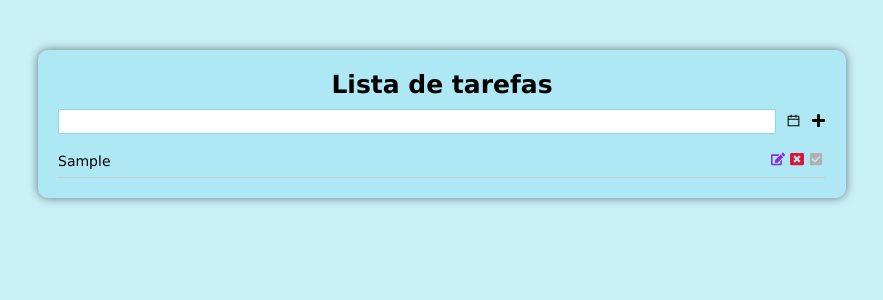
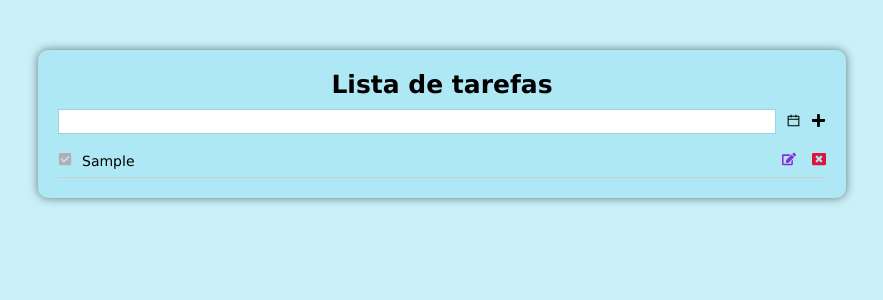
Before and after one commit to KennethMarcano/Lista-de-tarefas, a React (Create React App) app: page / in a window 1280 px wide. Both pictures are taken after typing "Sample" into the empty fields and a click on the button 1011 px from the left and 121 px from the top of the page. Shown: the top 300 px of the page, without its empty margins (198-1081 px from the left). Built offline with nearby package versions, Linux system fonts and the light colour scheme.

Commit message:
added warning message about delete task and modificated position button check

```diff
--- a/src/components/Main.js
+++ b/src/components/Main.js
@@ -64,8 +64,8 @@ export default class Main extends Component {
                     {
                         tasks.map((task) => {
                             return <p key={task[0]}>
-                                    - {task[0]}.
-                                   </p>
+                                - {task[0]}.
+                            </p>
                         })
                     }
                 </div>
@@ -96,6 +96,9 @@ export default class Main extends Component {
 
     handleDelete = (e, index) => {
         const { tarefas } = this.state;
+        // eslint-disable-next-line
+        const deleteConfirm = confirm(`Certeza que você quer apagar a tarefa: \n ${tarefas[index][0]}`);
+        if(!deleteConfirm) return;
         let novasTarefas = [...tarefas];
         novasTarefas.splice(index, 1)
         this.setState({
--- a/src/components/Tarefas/Tarefas.css
+++ b/src/components/Tarefas/Tarefas.css
@@ -16,6 +16,12 @@
         transition: all 300ms;
     }
 
+    .check-task{
+        display: flex;
+        align-items: center;
+        gap: 1rem;
+    }
+
     #taskDate{
         width: 6.4rem;
         margin-left: 2rem;
@@ -32,15 +38,16 @@
     }
 
     .button{
-        margin-left: 0.5rem;
         cursor: pointer;
         color: rgb(180, 174, 174);
     }
     .edit {
+        margin-left: 1.6rem;
         color: blueviolet;
     }
 
     .delete {
+        margin-left: 1.6rem;
         color:crimson;
     }
 
--- a/src/components/Tarefas/index.js
+++ b/src/components/Tarefas/index.js
@@ -10,13 +10,17 @@ export default function Tarefas({ tarefas, handleEdit, handleDelete, handleCheck
             {
                 tarefas.map((tarefa, index) => (
                     <li key={index} className="listTarefas">
-                        <label id="tarefas">{tarefa[0]}</label>
+                        <div className="check-task">
+                            <div>
+                                <FaCheckSquare onClick={(e) => handleCheck(index)} className='check button' id="check" />
+                            </div>
+                            <label id="tarefas">{tarefa[0]}</label>
+                        </div>
                         <div className="date-buttons">
                             <label id="taskDate">{tarefa[2]}</label>
                             <div className="buttons">
                                 <FaEdit onClick={(e) => handleEdit(e, index)} className='edit button' />
                                 <FaWindowClose onClick={(e) => handleDelete(e, index)} className='delete button' />
-                                <FaCheckSquare onClick={(e) => handleCheck(index)} className='check button' id="check"/>
                             </div>
                         </div>
                     </li>
```
